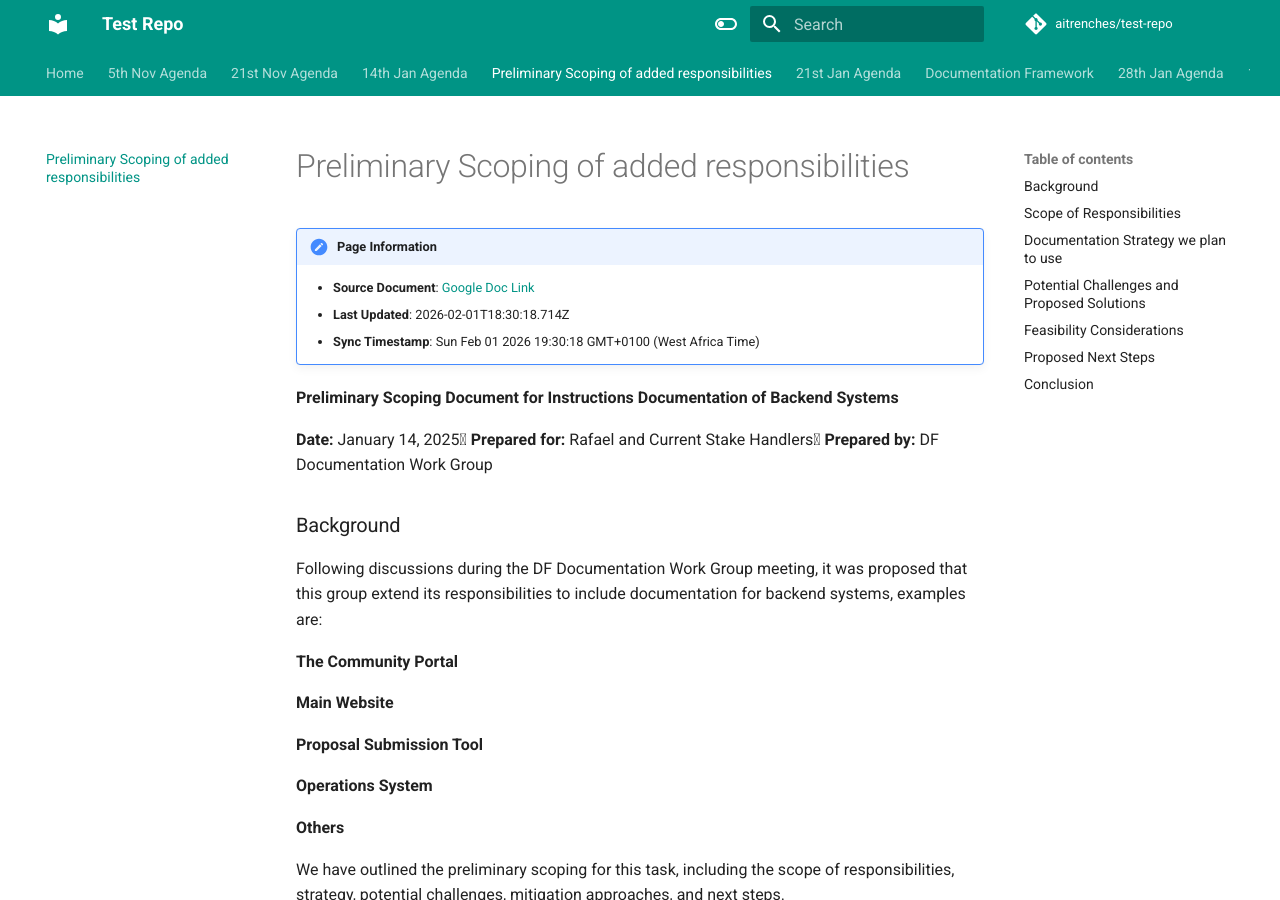
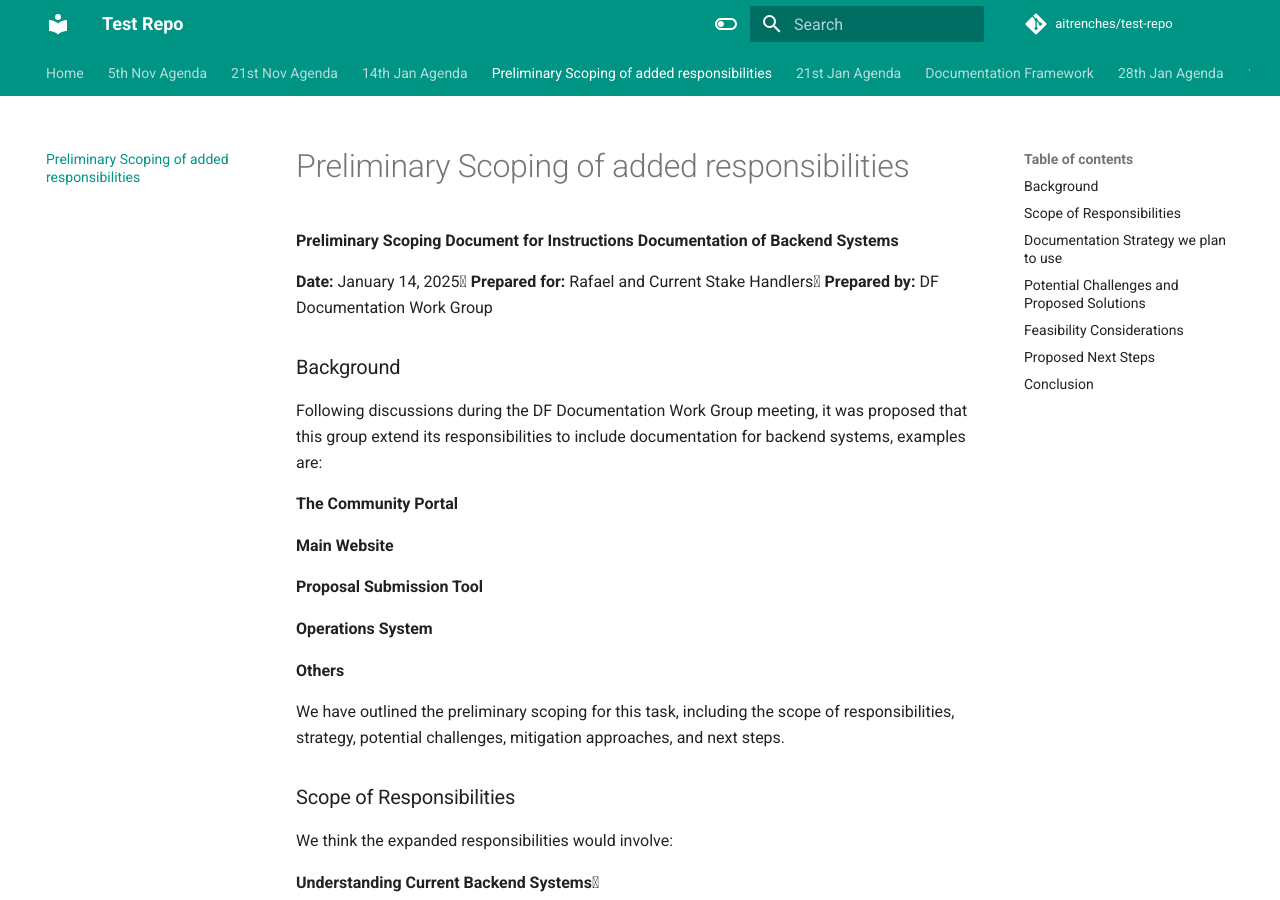
Before and after one commit to aitrenches/test-repo, an MkDocs documentation site: the page built from docs/preliminary-scoping-of-added-responsibilities.md, in a window 1280 px wide and 900 px high. Built offline with MkDocs 1.6.1 and Material for MkDocs 9.7.7, drawn with Linux system fonts in a browser that asks for light colours; comment, search, counter and statistics services are not loaded.

Commit message:
Sync tab: Preliminary Scoping  of  added responsibilities

```diff
--- a/docs/preliminary-scoping-of-added-responsibilities.md
+++ b/docs/preliminary-scoping-of-added-responsibilities.md
@@ -1,14 +1,9 @@
 ---
 title: "Preliminary Scoping  of  added responsibilities"
-last_updated: "2026-02-01T18:30:18.714Z"
+last_updated: "2026-02-01T18:36:03.462Z"
 source_doc: "https://docs.google.com/document/d/1l5-1xQtHEozG9N6FpkFO4A6oixgQ6ZUo8Jx0FXYtqro/edit#heading=h.t.k59qo6qoz0op"
-sync_timestamp: "Sun Feb 01 2026 19:30:18 GMT+0100 (West Africa Time)"
+sync_timestamp: "Sun Feb 01 2026 19:36:03 GMT+0100 (West Africa Time)"
 ---
-
-!!! note "Page Information"
-    - **Source Document**: [Google Doc Link](https://docs.google.com/document/d/1l5-1xQtHEozG9N6FpkFO4A6oixgQ6ZUo8Jx0FXYtqro/edit#heading=h.t.k59qo6qoz0op)
-    - **Last Updated**: 2026-02-01T18:30:18.714Z
-    - **Sync Timestamp**: Sun Feb 01 2026 19:30:18 GMT+0100 (West Africa Time)
 
 **Preliminary Scoping Document for Instructions Documentation of Backend Systems**
 
```
